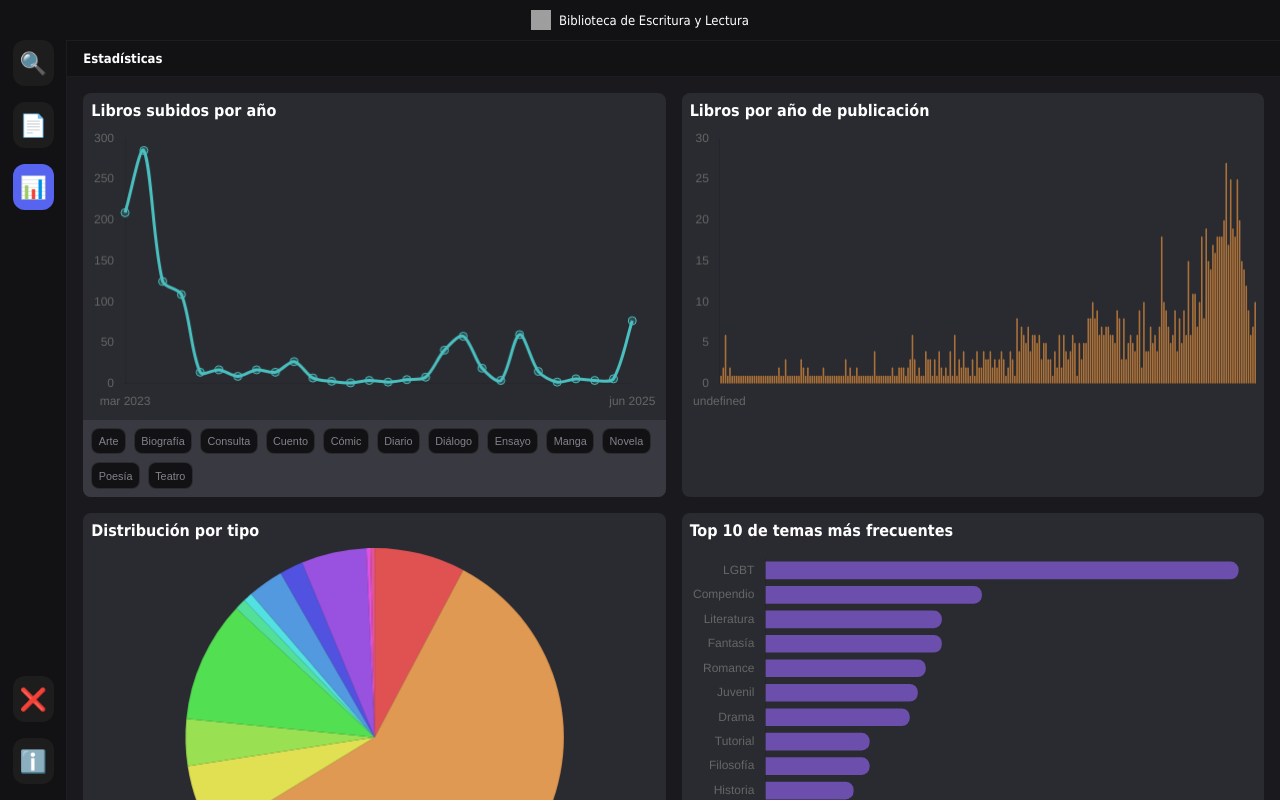
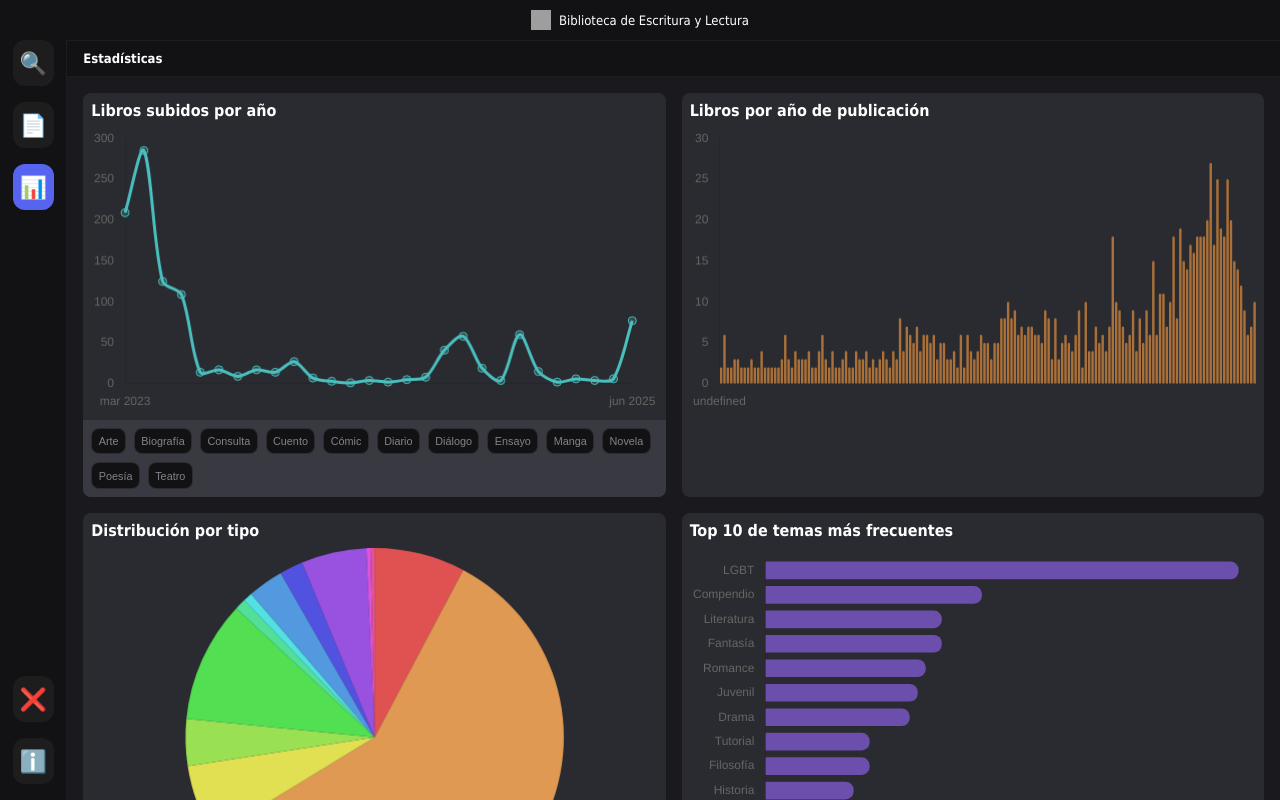
Before and after one commit to EscrituraYLectura/biblioteca, a Next.js app: page /estadisticas in a window 1280 px wide. Built offline with nearby package versions, Linux system fonts and the light colour scheme; grey boxes are pictures that could not be loaded; a web font is replaced by a local one.

Commit message:
Do not include years with only 1 book

```diff
--- a/components/GenerateGraphics.tsx
+++ b/components/GenerateGraphics.tsx
@@ -190,7 +190,18 @@ export default function GraficoSubidas() {
     .map((book: Book) => book.Publicación?.trim())
     .filter((a): a is string => !!a && !isNaN(Number(a)));
 
-    const { años: añosPublicacion, cantidades: cantidadesPublicacion } = generarDatosPorAño(publicacionesAnios);
+    const { años: añosPublicacionRaw, cantidades: cantidadesPublicacionRaw } = generarDatosPorAño(publicacionesAnios);
+
+    // Filtrar años con al menos 2 libros
+    const añosPublicacion: string[] = [];
+    const cantidadesPublicacion: number[] = [];
+
+    añosPublicacionRaw.forEach((año, idx) => {
+        if (cantidadesPublicacionRaw[idx] >= 2) {
+            añosPublicacion.push(año);
+            cantidadesPublicacion.push(cantidadesPublicacionRaw[idx]);
+        }
+    });
 
     const datosPublicacion = {
         labels: añosPublicacion,
```
